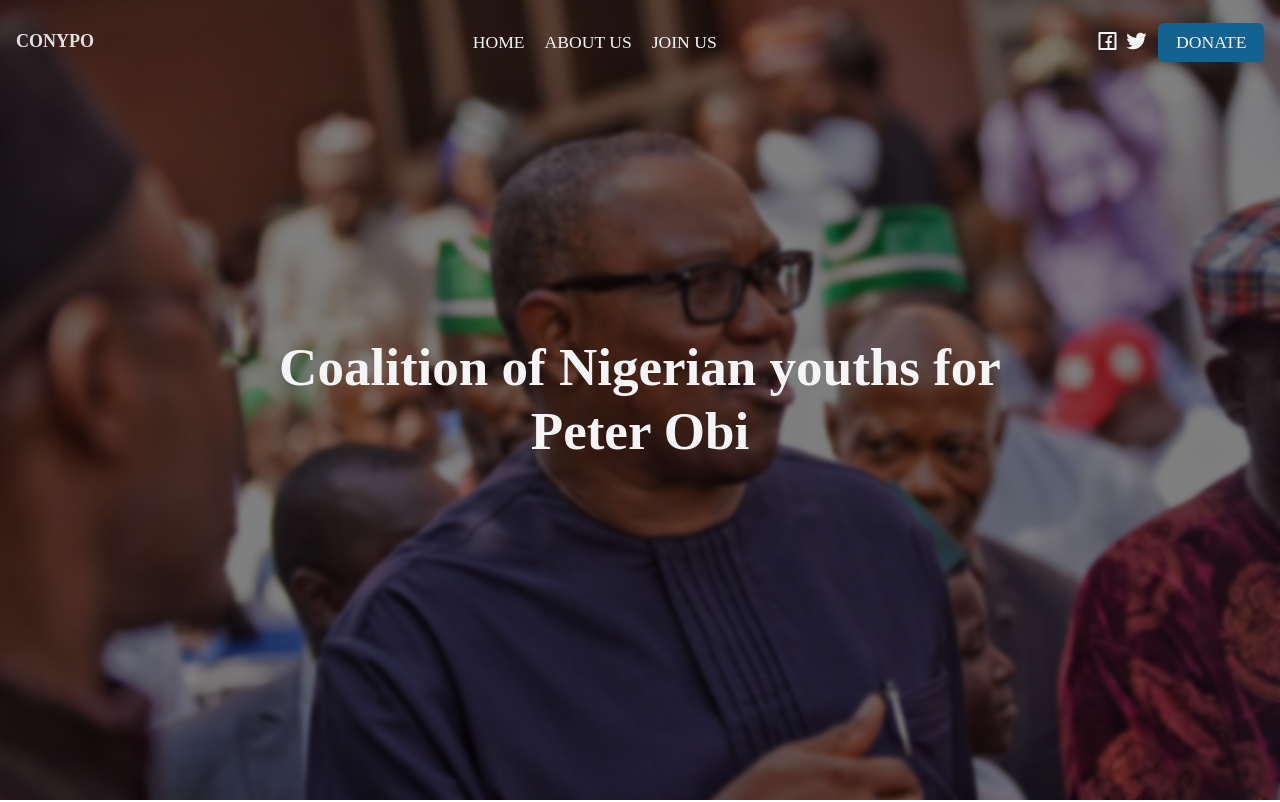
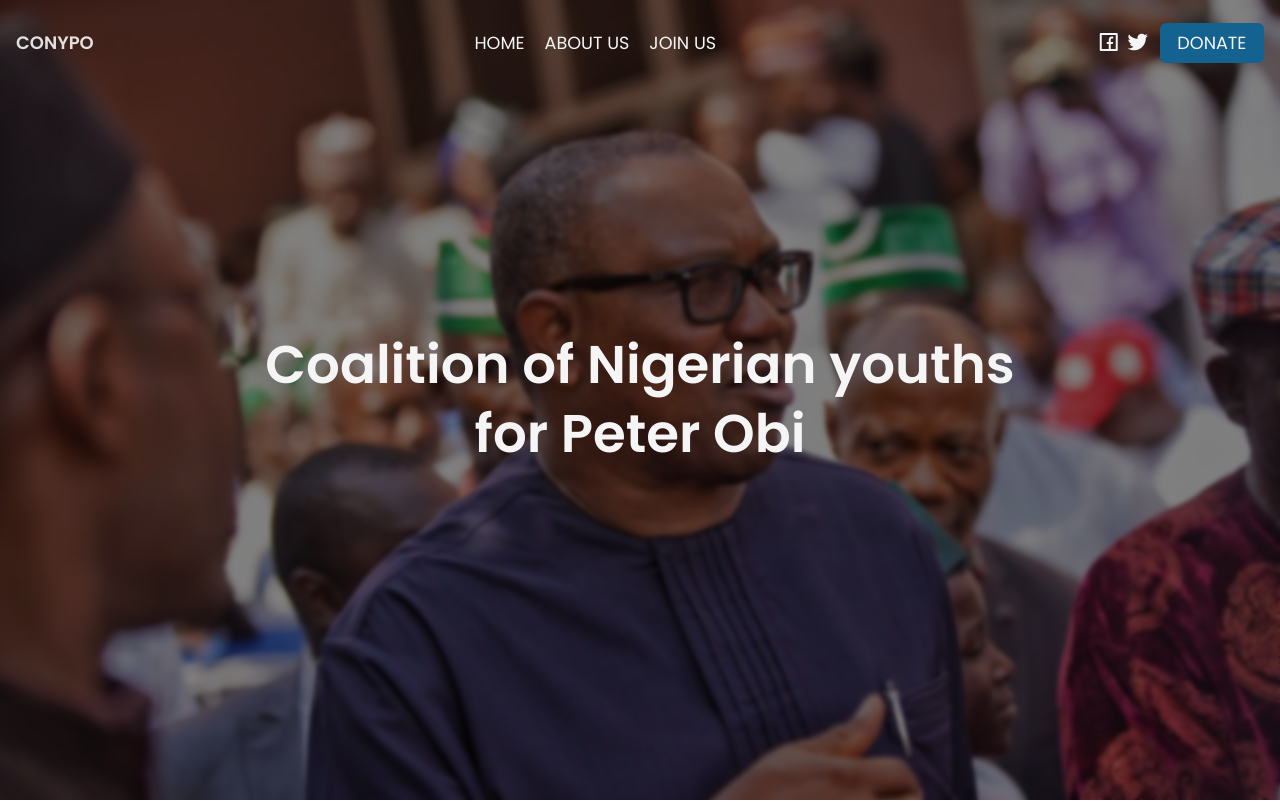
Before and after one commit to Jay035/CONYPO, a plain HTML site: page index.html in a window 1280 px wide. Shown: the top 802 px of the page. Drawn offline with nearby package versions, Linux system fonts and the light colour scheme.

Commit message:
added font family

```diff
--- a/style.css
+++ b/style.css
@@ -1,3 +1,5 @@
+@import url('https://fonts.googleapis.com/css2?family=Poppins:wght@400;600&display=swap');
+
 *{
     margin: 0;
     padding: 0;
@@ -11,7 +13,8 @@
 body{
     /* padding: 0 1rem; */
     overflow-x: hidden;
-    line-height: 1.2;
+    line-height: 1.3;
+    font-family: 'Poppins', sans-serif;
     /* background: #f5f5f5; */
 }
 
@@ -237,7 +240,7 @@
 
 /* submit button */
 button#submit{
-    margin-top: 1em;
+    margin-top: 1.5em;
     width: 20%;
     border-radius: 6px;
     margin-inline: auto;
@@ -303,7 +306,8 @@
 
 /* LAPTOP screen sizes */
 @media screen and (min-width: 1000px) {
-    body{
+    body,
+    ::placeholder{
         font-size: 1.1rem;
     }
 
```
